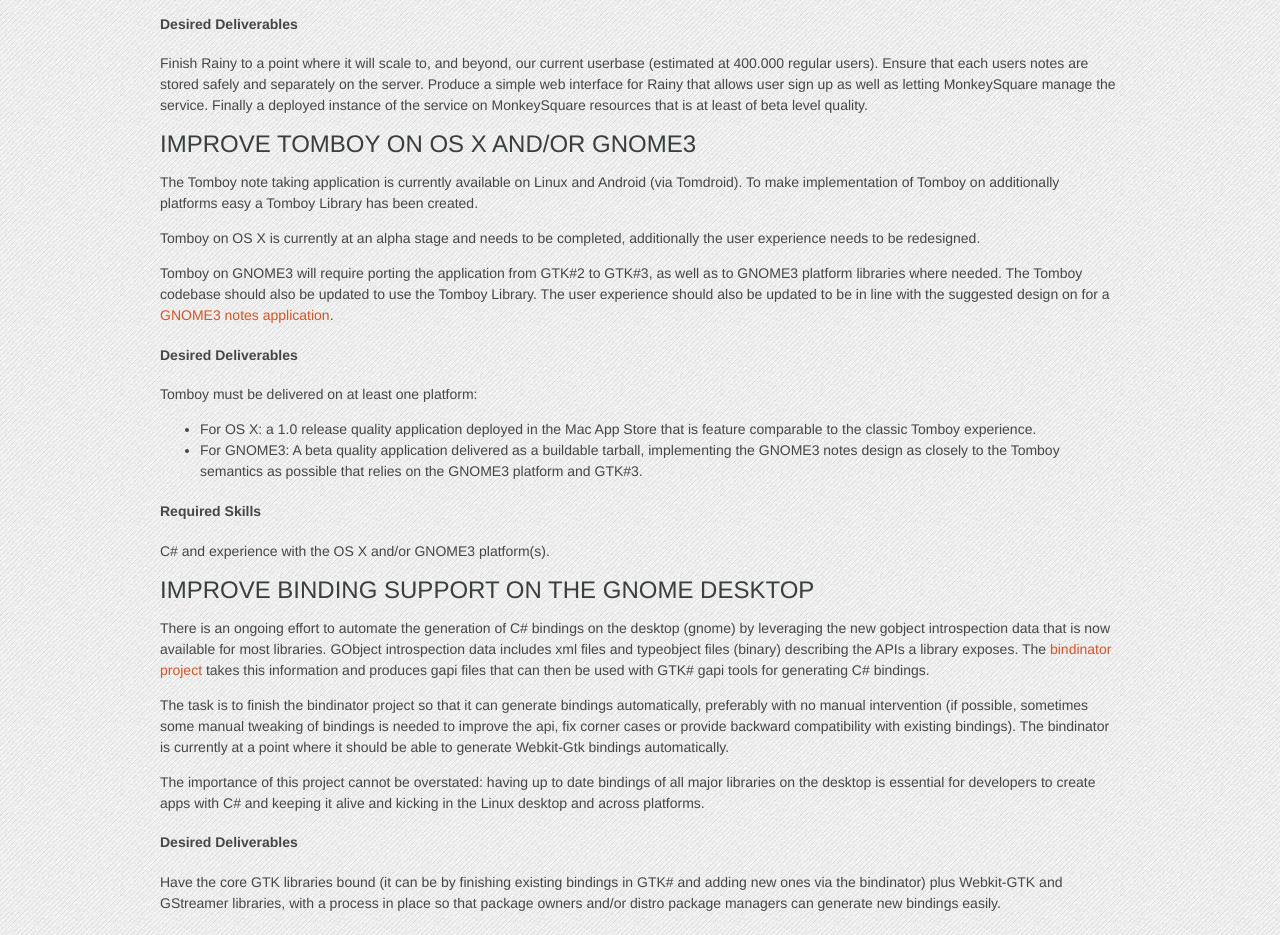
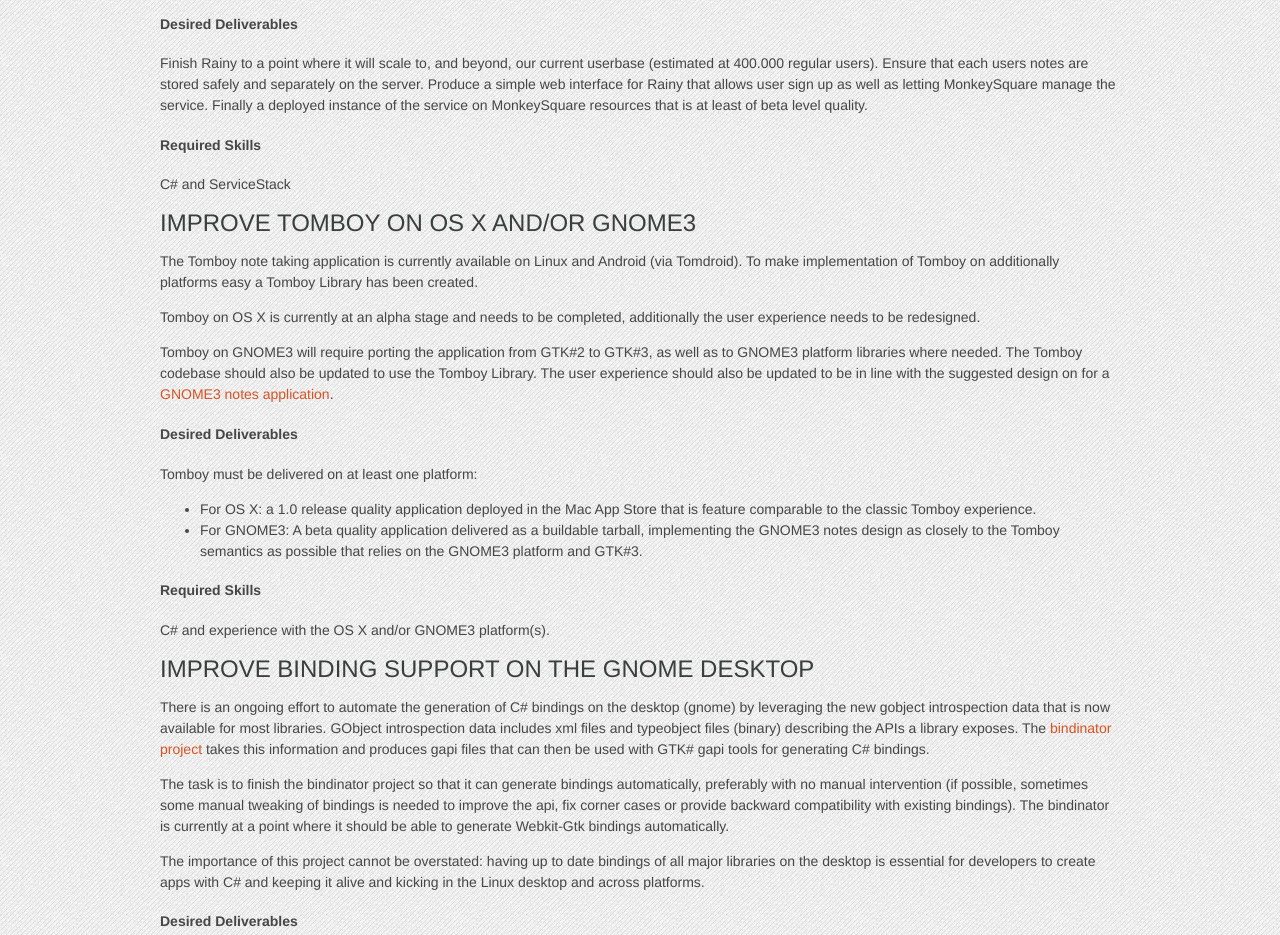
Before and after one commit to monkeysquare/monkey-square-website, a plain HTML site: page public/gsoc/projects/index.html in a window 1280 px wide. Shown: the part 900-1835 px from the top of the page. Drawn offline with nearby package versions, Linux system fonts and the light colour scheme.

Commit message:
Adding required skills for Rainy project.

```diff
--- a/public/gsoc/projects/index.html
+++ b/public/gsoc/projects/index.html
@@ -81,6 +81,8 @@
         <p>The Tomboy note taking family of applications rely on a server to allow synchronization of notes between devices. However the only public server in existence run by Ubuntu as part of their Ubuntu One services has just been closed down. Additionally the Snowy server has gone unmaintained for years. Last year a project was started to replace it based on our new Tomboy Library and ServiceStack. MonkeySquare wants to run a public server to re-enable notes syncing across Tomboy applications for users.</p>
         <h4>Desired Deliverables</h4>
         <p>Finish Rainy to a point where it will scale to, and beyond, our current userbase (estimated at 400.000 regular  users). Ensure that each users notes are stored safely and separately on the server. Produce a simple web interface for Rainy that allows user sign up as well as letting MonkeySquare manage the service. Finally a deployed instance of the service on MonkeySquare resources that is at least of beta level quality.</p>
+        <h4>Required Skills</h4>
+        <p>C# and ServiceStack</p>
       </div>
       <div class="module-gsoc-project">
         <h3 id="improve-tomboy-on-os-x-and-or-gnome3">Improve Tomboy on OS X and/or GNOME3</h3>
```
Also changed, not shown: content/gsoc/projects.html (+2 -0 lines).
